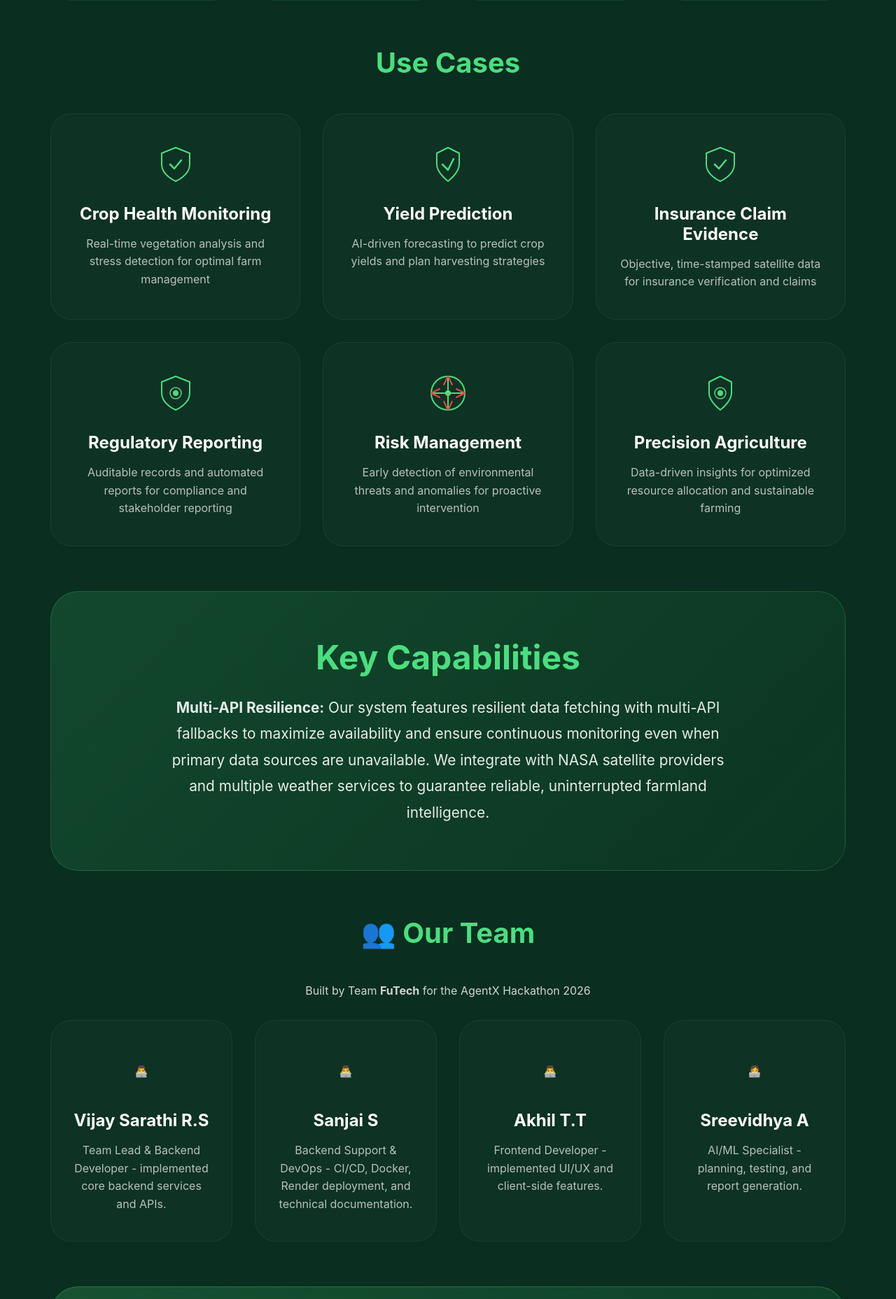
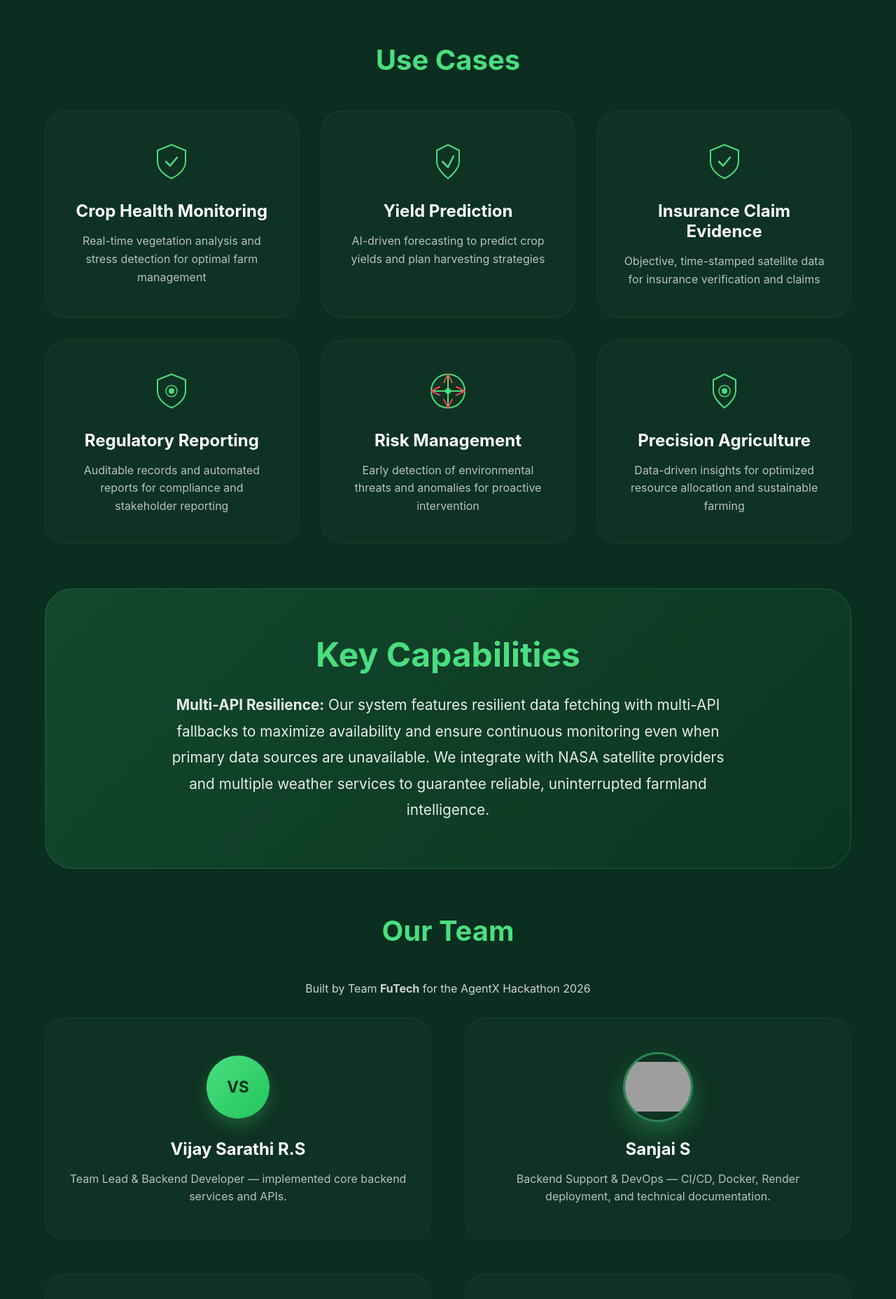
Before and after one commit to Vijay-Sarathi-R-S/Intelligent-Farmland_Agent, a Flask app: page /about in a window 1280 px wide. Shown: the part 4643-6500 px from the top of the page at 70% size. Run offline with Flask 3, Linux system fonts and the light colour scheme; some libraries are stand-ins or nearby versions; grey boxes are pictures that could not be loaded.

Commit message:
feat(about): improve team layout and fix circular avatars

```diff
--- a/templates/about.html
+++ b/templates/about.html
@@ -113,9 +113,9 @@
         .container {
             position: relative;
             z-index: 10;
-            max-width: 1200px;
+            max-width: 1400px;  /* more breathing space */
             margin: 0 auto;
-            padding: 8rem 2rem 4rem;
+            padding: 8rem 4rem 4rem; /* increase side padding */
         }
 
         /* Hero Section */
@@ -621,6 +621,80 @@
             box-shadow: 0 20px 40px rgba(74, 222, 128, 0.6);
         }
 
+        /* Team Section 2x2 Layout */
+        .team-grid {
+            display: grid;
+            grid-template-columns: repeat(2, 1fr);
+            gap: 3rem;
+        }
+
+        .team-grid .feature-card {
+            padding: 3rem 2rem;
+        }
+
+
+
+        /* Team Subtitle */
+        .team-subtitle {
+            text-align: center;
+            color: rgba(255, 255, 255, 0.8);
+            margin-bottom: 2rem;
+        }
+
+        /* Team Image Avatar */
+        .team-avatar {
+            width: 100px;
+            height: 100px;
+            min-width: 100px;
+            min-height: 100px;
+
+            border-radius: 50%;
+            object-fit: cover;
+            aspect-ratio: 1 / 1;
+
+            border: 3px solid rgba(74, 222, 128, 0.5);
+            box-shadow: 0 15px 35px rgba(74, 222, 128, 0.3);
+
+            display: block;
+            margin: 0 auto;
+        }
+
+        .team-grid .feature-icon {
+            width: 100px;
+            height: 100px;
+            margin: 0 auto 1.5rem;
+            display: flex;
+            align-items: center;
+            justify-content: center;
+        }
+
+        /* Hover Effect */
+        .feature-card:hover .team-avatar {
+            transform: scale(1.08);
+            box-shadow: 0 15px 35px rgba(74, 222, 128, 0.35);
+        }
+
+        /* Initial Placeholder Avatar */
+        .team-avatar-placeholder {
+            width: 90px;
+            height: 90px;
+            border-radius: 50%;
+            background: linear-gradient(135deg, #4ade80, #22c55e);
+            display: flex;
+            align-items: center;
+            justify-content: center;
+            font-weight: 700;
+            font-size: 1.4rem;
+            color: #0a2e1f;
+            box-shadow: 0 10px 25px rgba(74, 222, 128, 0.25);
+            transition: transform 0.3s ease, box-shadow 0.3s ease;
+        }
+
+        .feature-card:hover .team-avatar-placeholder {
+            transform: scale(1.08);
+            box-shadow: 0 15px 35px rgba(74, 222, 128, 0.4);
+        }
+
         /* Footer */
         .footer {
             text-align: center;
@@ -669,6 +743,12 @@
             }
 
             .report-content {
+                grid-template-columns: 1fr;
+            }
+        }
+
+        @media (max-width: 768px) {
+            .team-grid {
                 grid-template-columns: 1fr;
             }
         }
@@ -1022,32 +1102,49 @@
 
         <!-- Team Section -->
         <section class="features-section">
-            <h2>👥 Our Team</h2>
-            <p style="text-align: center; color: rgba(255, 255, 255, 0.8); margin-bottom: 2rem;">Built by Team <strong>FuTech</strong> for the AgentX Hackathon 2026</p>
-            <div class="features-grid" style="grid-template-columns: repeat(4, 1fr);">
+            <h2>Our Team</h2>
+            <p class="team-subtitle">
+                Built by Team <strong>FuTech</strong> for the AgentX Hackathon 2026
+            </p>
+
+            <div class="features-grid team-grid">
+
                 <div class="feature-card" role="article" aria-label="Vijay Sarathi R.S — Team Lead and Backend Developer">
-                    <div class="feature-icon">👨‍💻</div>
+                    <div class="feature-icon">
+                        <div class="team-avatar-placeholder">VS</div>
+                    </div>
                     <h3>Vijay Sarathi R.S</h3>
-                    <p>Team Lead & Backend Developer - implemented core backend services and APIs.</p>
+                    <p>Team Lead & Backend Developer — implemented core backend services and APIs.</p>
                 </div>
 
                 <div class="feature-card" role="article" aria-label="Sanjai S — Backend Support and DevOps">
-                    <div class="feature-icon">👨‍💻</div>
+                    <div class="feature-icon">
+                        <img
+                            src="https://adequate-copper-yt2lcfrfwb.edgeone.app/Image.jpg"
+                            alt="Sanjai S"
+                            class="team-avatar"
+                        />
+                    </div>
                     <h3>Sanjai S</h3>
-                    <p>Backend Support & DevOps - CI/CD, Docker, Render deployment, and technical documentation.</p>
+                    <p>Backend Support & DevOps — CI/CD, Docker, Render deployment, and technical documentation.</p>
                 </div>
 
                 <div class="feature-card" role="article" aria-label="Akhil T.T — Frontend Developer">
-                    <div class="feature-icon">👨‍💻</div>
+                    <div class="feature-icon">
+                        <div class="team-avatar-placeholder">AT</div>
+                    </div>
                     <h3>Akhil T.T</h3>
-                    <p>Frontend Developer - implemented UI/UX and client-side features.</p>
+                    <p>Frontend Developer — implemented UI/UX and client-side features.</p>
                 </div>
 
                 <div class="feature-card" role="article" aria-label="Sreevidhya A — AI/ML Specialist">
-                    <div class="feature-icon">👩‍💻</div>
+                    <div class="feature-icon">
+                        <div class="team-avatar-placeholder">SA</div>
+                    </div>
                     <h3>Sreevidhya A</h3>
-                    <p>AI/ML Specialist - planning, testing, and report generation.</p>
+                    <p>AI/ML Specialist — planning, testing, and report generation.</p>
                 </div>
+
             </div>
         </section>
 
```
Also changed, not shown: Team.html (added, +35 -0 lines).
